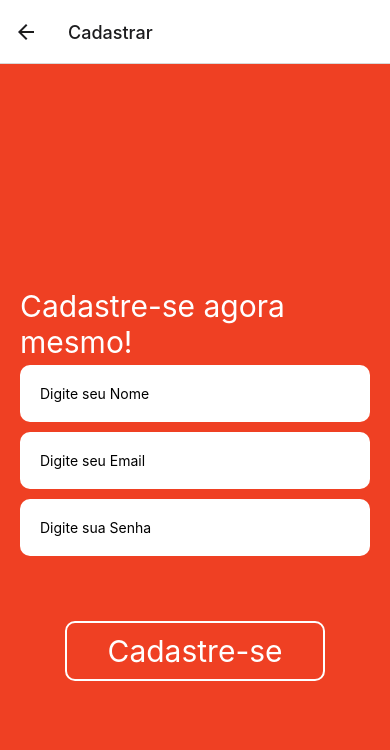
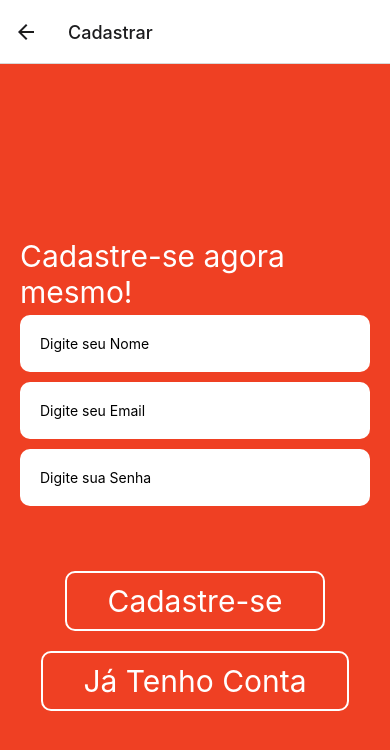
Before and after one commit to GabrielCostaMarques/SprintMobile, a React Native app: screen / in a window 390 px wide. Both pictures are taken after a click on the element 195 px from the left and 739 px from the top of the page. Shown: the top 750 px of the page. Built offline with nearby package versions, Linux system fonts and the light colour scheme; what react-native-localhost would draw is missing.

Commit message:
feat:btn p/ login & timeout no redirect+salvar id no contexto

```diff
--- a/src/Telas/Register.js
+++ b/src/Telas/Register.js
@@ -46,16 +46,21 @@ const SignIn = ({ navigation }) => {
     api
       .post(`${API_URL}usuarios/cadastrar`, obj)
       .then((response) => {
-        console.log("Cadastro realizado com sucesso!");
-        onSucess(`${response.data}`);
-        navigation.navigate("Login");
+        onSucess(`Cadastro realizado com sucesso!`);
+        contexto.id = response.data
+        setTimeout(() => {
+          navigation.navigate("Login");
+        }, 1000);
+        // navigation.navigate("Login");
       })
       .catch((error) => {
-        if (typeof(error.response.data) == "object") {
-          let objErrors = error.response.data
-          let msgErroTratada = objErrors.errors.map(msg => msg.defaultMessage)[0]
+        if (typeof error.response.data == "object") {
+          let objErrors = error.response.data;
+          let msgErroTratada = objErrors.errors.map(
+            (msg) => msg.defaultMessage
+          )[0];
           onError(msgErroTratada);
-        }else{
+        } else {
           onError(error.response.data);
         }
       });
@@ -91,12 +96,18 @@ const SignIn = ({ navigation }) => {
         onPress={() => {
           const obj = { nome, email, senha };
           cadastrarUsuario(obj);
-          // contexto.cadastrar(obj);
-          // navigation.navigate('Login')
         }}
       >
         <View style={style.btnCadastrar}>
           <Text style={style.btnText}>Cadastre-se</Text>
+        </View>
+      </TouchableOpacity>
+      <TouchableOpacity
+        onPress={() => navigation.navigate("Login")}
+        style={{ marginVertical: 20 }}
+      >
+        <View style={style.btnCadastrar}>
+          <Text style={style.btnText}>Já Tenho Conta</Text>
         </View>
       </TouchableOpacity>
     </View>
```
